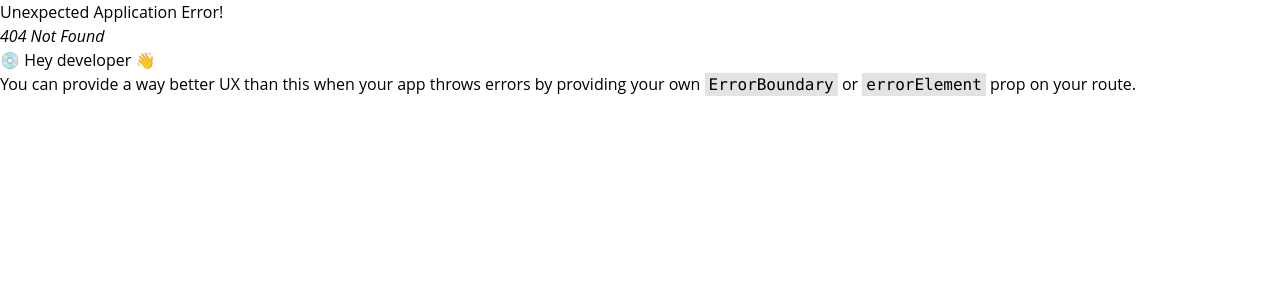
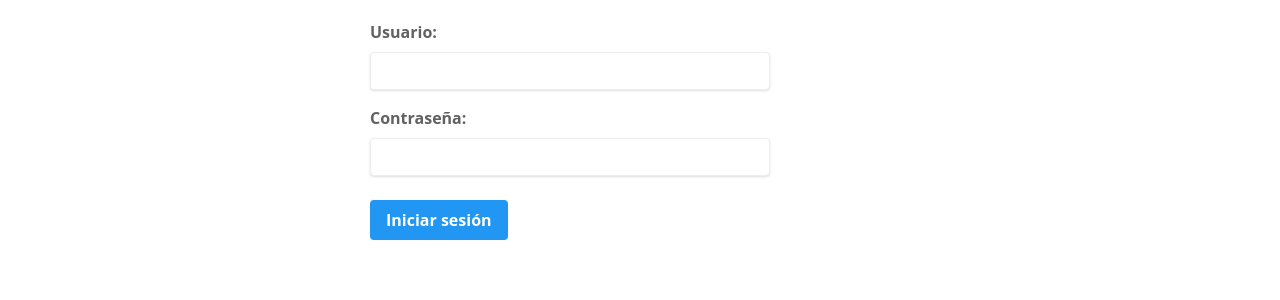
Before and after one commit to Es-Tan-Facil/FrontEnd, a React (Create React App) app: page /login in a window 1280 px wide. Before the commit this address had no page. Shown: the top 300 px of the page. Built offline with nearby package versions, Linux system fonts and the light colour scheme.

Commit message:
loginform

```diff
--- a/src/Components/LoginForm/LoginForm.jsx
+++ b/src/Components/LoginForm/LoginForm.jsx
@@ -0,0 +1,40 @@
+import React from 'react';
+// import AuthService from "../../service/AuthService";
+import { useState } from 'react';
+
+function LoginForm() {
+    const [username, setUsername] = useState('');
+    const [password, setPassword] = useState('');
+
+    const handleSubmit = (event) => {
+        event.preventDefault();
+        const credentials = { username, password };
+        //    AuthService.login(username, password);
+    };
+
+    return (
+        <div className="container flex justify-center items-center mt-5">
+
+            <form style={{ width: '400px', height: '300px' }} onSubmit={handleSubmit} className="form">
+                <div className="mb-4">
+                    <label htmlFor="username" className="block text-gray-700 font-bold mb-2">
+                        Usuario:
+                    </label>
+                    <input type="text" id="username" value={username} onChange={(event) => setUsername(event.target.value)} name="username" className="shadow appearance-none border rounded w-full py-2 px-3 text-gray-700 leading-tight focus:outline-none focus:shadow-outline"
+                    />
+                </div>
+                <div className="mb-6">
+                    <label htmlFor="password" className="block text-gray-700 font-bold mb-2">
+                        Contraseña:
+                    </label>
+                    <input type="password" id="password" value={password} onChange={(event) => setPassword(event.target.value)} name="password" className="shadow appearance-none border rounded w-full py-2 px-3 text-gray-700 leading-tight focus:outline-none focus:shadow-outline" />
+                </div>
+                <div className="flex items-center justify-between">
+                    <button className="bg-blue-500 hover:bg-blue-700 text-white font-bold py-2 px-4 rounded focus:outline-none focus:shadow-outline" type="button">Iniciar sesión</button>
+                </div>
+            </form>
+        </div>
+    );
+}
+
+export default LoginForm;
--- /dev/null
+++ b/src/Pages/Login.jsx
@@ -0,0 +1,10 @@
+import React from 'react'
+import LoginForm from '../Components/LoginForm/LoginForm'
+
+function Login() {
+    return (
+      <LoginForm />
+    )
+  }
+
+  export default Login
--- a/src/Routes/Routes.jsx
+++ b/src/Routes/Routes.jsx
@@ -1,6 +1,7 @@
 import React from 'react'
 import { RouterProvider, createBrowserRouter } from "react-router-dom";
 import HomePage from "../Pages/HomePage/HomePage"
+import Login from '../Pages/Login';
 
 
 function Routes() {
@@ -8,6 +9,10 @@ function Routes() {
     const router = createBrowserRouter([{
         path: "/",
         element: <HomePage />
+    },
+    {
+        path: "/login",
+        element: <Login />
     }
     ])
 
```
